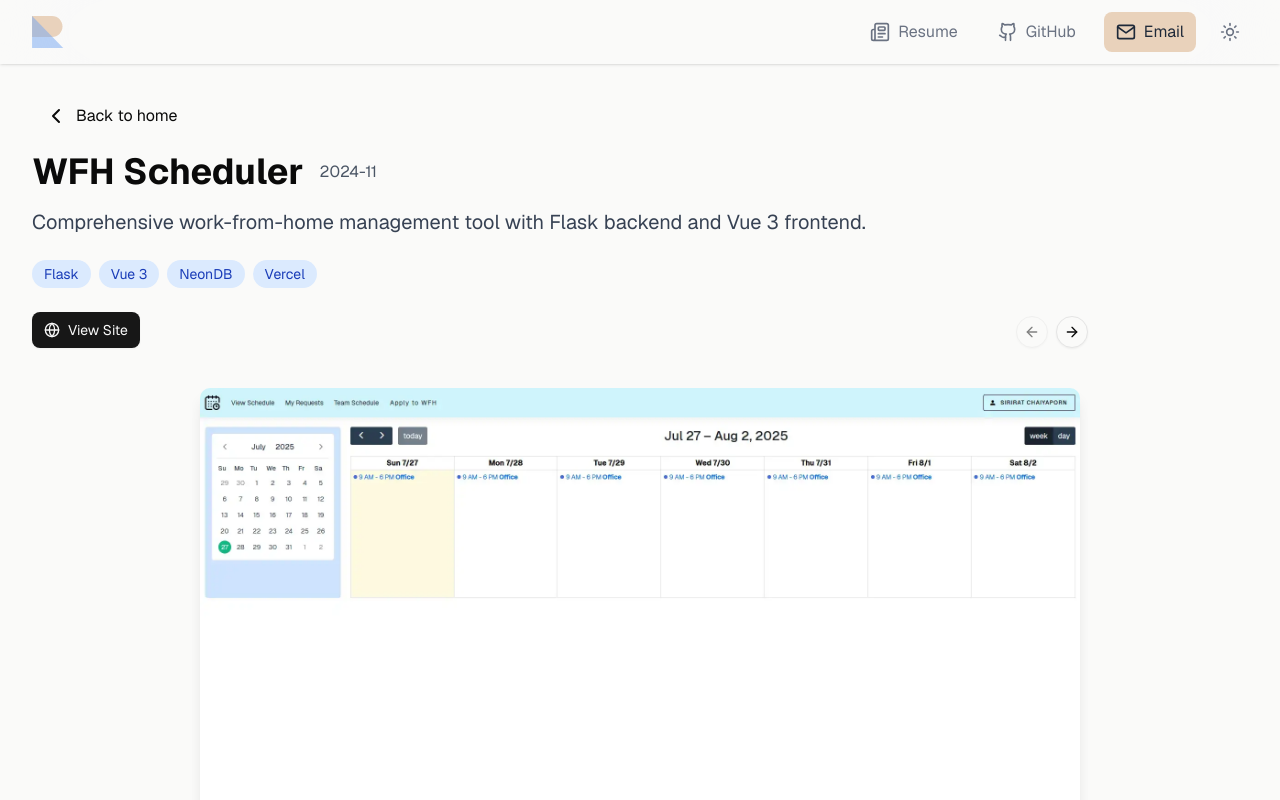
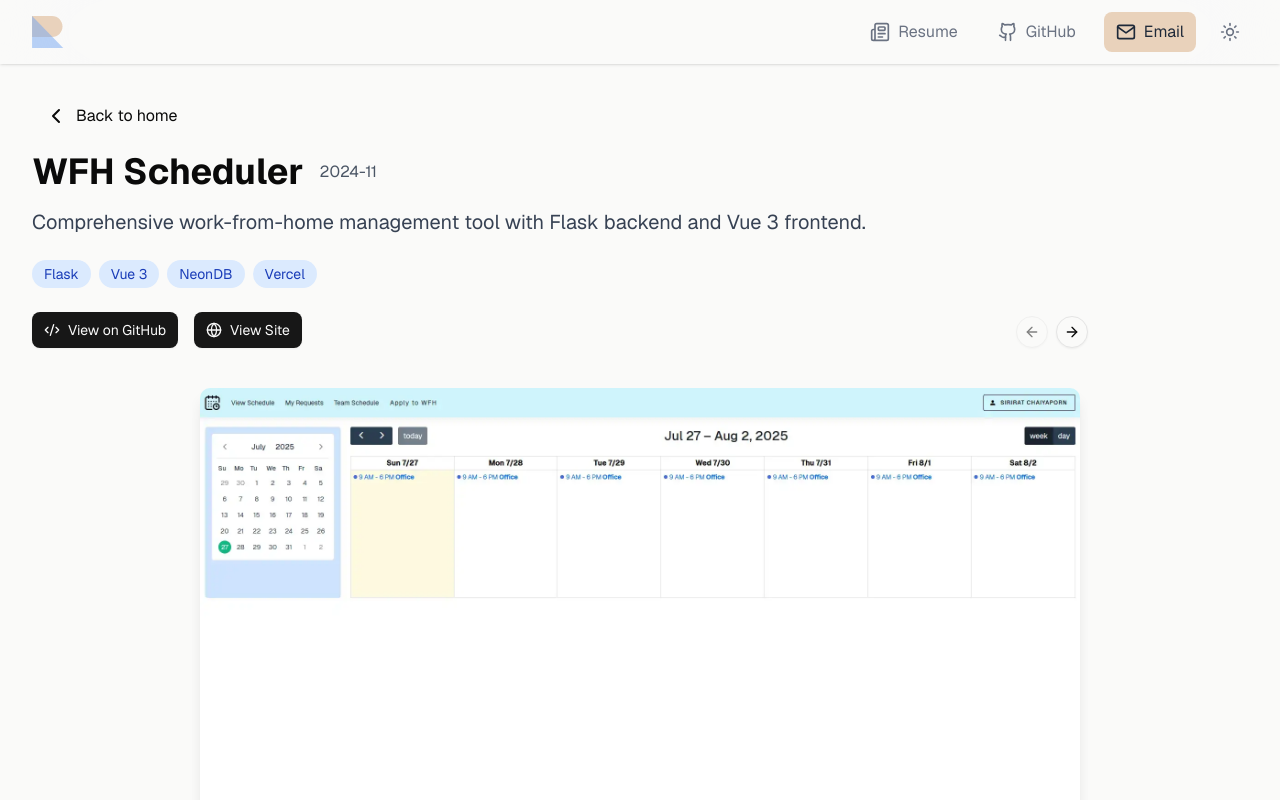
Before and after one commit to r4yfon/r4yfon.github.io, a Gatsby site: page /web-project/wfh-scheduler in a window 1280 px wide. Shown: the top 800 px of the page. Built offline with nearby package versions, Linux system fonts and the light colour scheme; Gatsby itself is replaced by a stand-in of ours; some packages are replaced by stand-ins of ours.

Commit message:
markdown minor fix

```diff
--- a/src/docs/web-projects/wfh-scheduler.mdx
+++ b/src/docs/web-projects/wfh-scheduler.mdx
@@ -5,7 +5,7 @@ date: 2024-11
 description: Comprehensive work-from-home management tool with Flask backend and Vue 3 frontend.
 tags: [Flask, Vue 3, NeonDB, Vercel]
 website: GitHub
-github: https://github.com/r4yfon/wfh-management-tool
+url: https://github.com/r4yfon/wfh-management-tool
 demo: https://is212-frontend.vercel.app/
 ---
 
```
